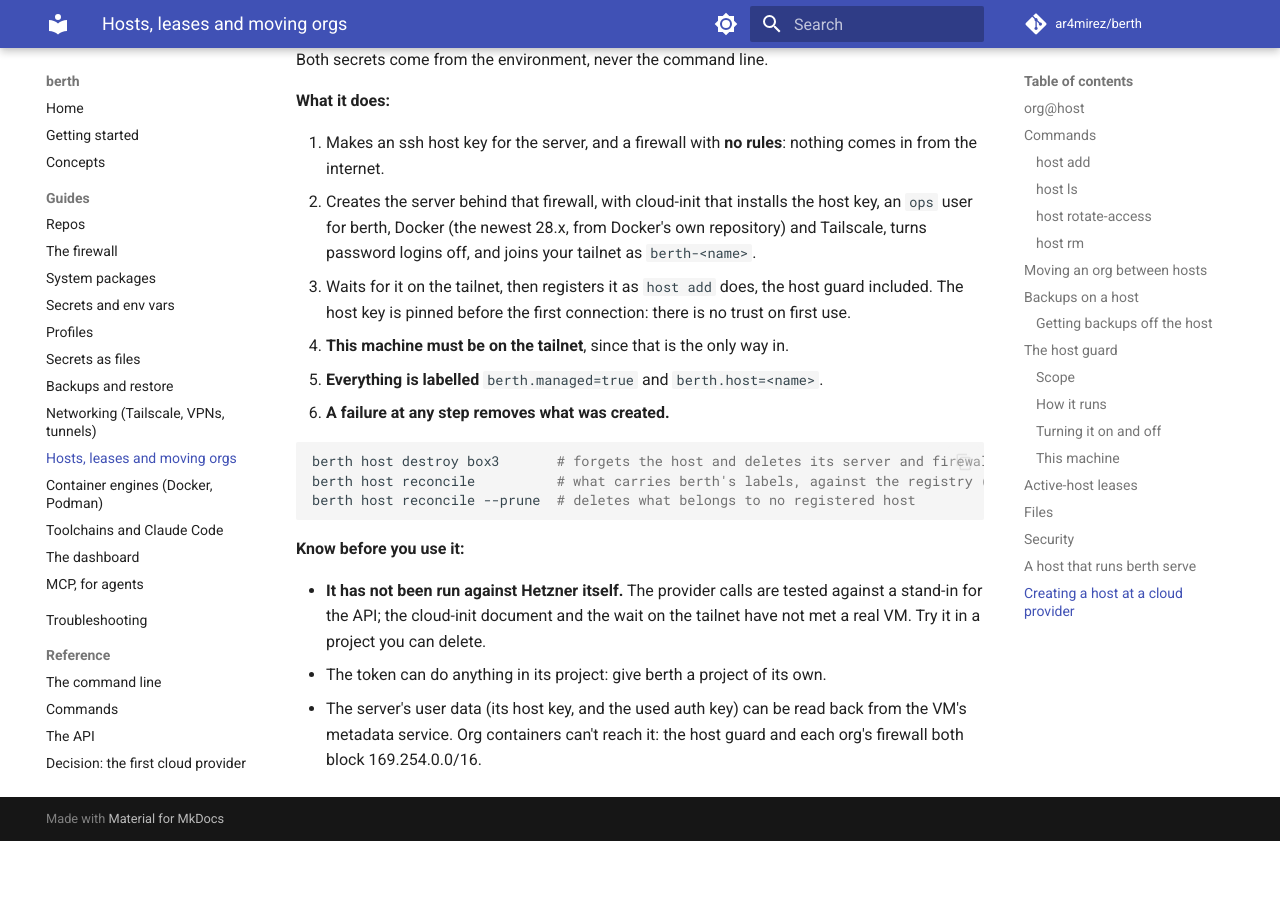
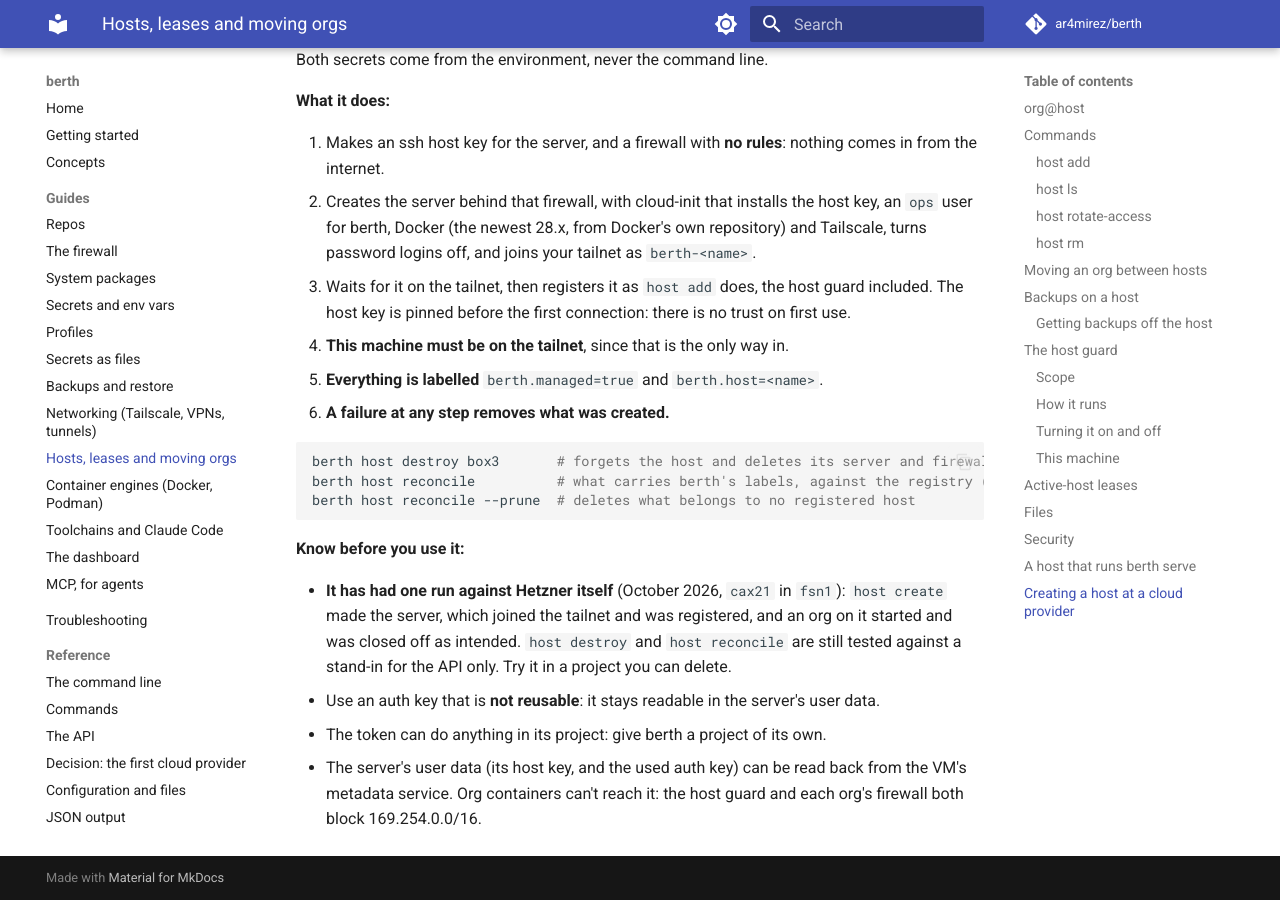
Before and after one commit to ar4mirez/berth, an MkDocs documentation site: the page built from docs/hosts.md, in a window 1280 px wide and 900 px high, scrolled down 8525 px. Built offline with MkDocs 1.6.1 and Material for MkDocs 9.7.7, drawn with Linux system fonts in a browser that asks for light colours; comment, search, counter and statistics services are not loaded; before the commit the page ends 9366 px from its top, so only the background shows below that.

Commit message:
fix: what the first run on Hetzner found (#159) (#160)
* fix: what the first run on Hetzner found (#159)

The firewall's DNS check asks again after a lost query, then over TCP: a
resolver that drops some UDP queries is not 'no DNS'. org create on a host
names the host in its next steps. docs/hosts.md records the first real run
of host create. .envrc is ignored.

image/ changes: an org gets the new check at its next restart.

Co-Authored-By: Claude Opus 5.5 <noreply@anthropic.com>
Claude-Session: https://claude.ai/code/session_01HUfFTBjZwiFAknaKwytpNs

* test: the remote lifecycle expects the host in init's next steps

Co-Authored-By: Claude Opus 5.5 <noreply@anthropic.com>
Claude-Session: https://claude.ai/code/session_01HUfFTBjZwiFAknaKwytpNs

---------

Co-authored-by: Claude Opus 5.5 <noreply@anthropic.com>

```diff
--- a/docs/hosts.md
+++ b/docs/hosts.md
@@ -317,8 +317,11 @@ berth host reconcile --prune  # deletes what belongs to no registered host
 
 **Know before you use it:**
 
-- **It has not been run against Hetzner itself.** The provider calls are tested against a stand-in for the API; the
-  cloud-init document and the wait on the tailnet have not met a real VM. Try it in a project you can delete.
+- **It has had one run against Hetzner itself** (October 2026, `cax21` in `fsn1`): `host create` made the server,
+  which joined the tailnet and was registered, and an org on it started and was closed off as intended.
+  `host destroy` and `host reconcile` are still tested against a stand-in for the API only. Try it in a project
+  you can delete.
+- Use an auth key that is **not reusable**: it stays readable in the server's user data.
 - The token can do anything in its project: give berth a project of its own.
 - The server's user data (its host key, and the used auth key) can be read back from the VM's metadata service.
   Org containers can't reach it: the host guard and each org's firewall both block 169.254.0.0/16.
```
Also changed, not shown: docs/guides/firewall.md (+2 -1 lines), docs/prd/159-hetzner-first-run.md (added, +41 -0 lines), 7 other files.
